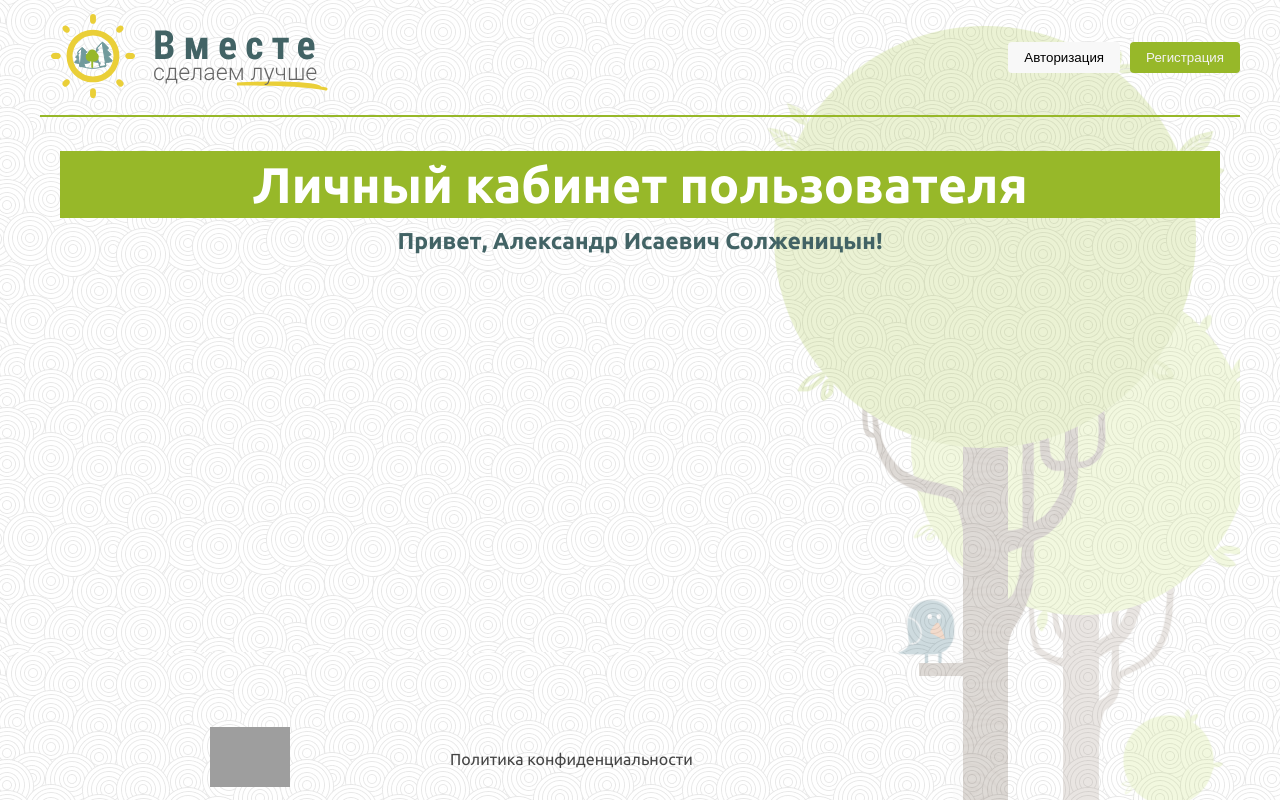
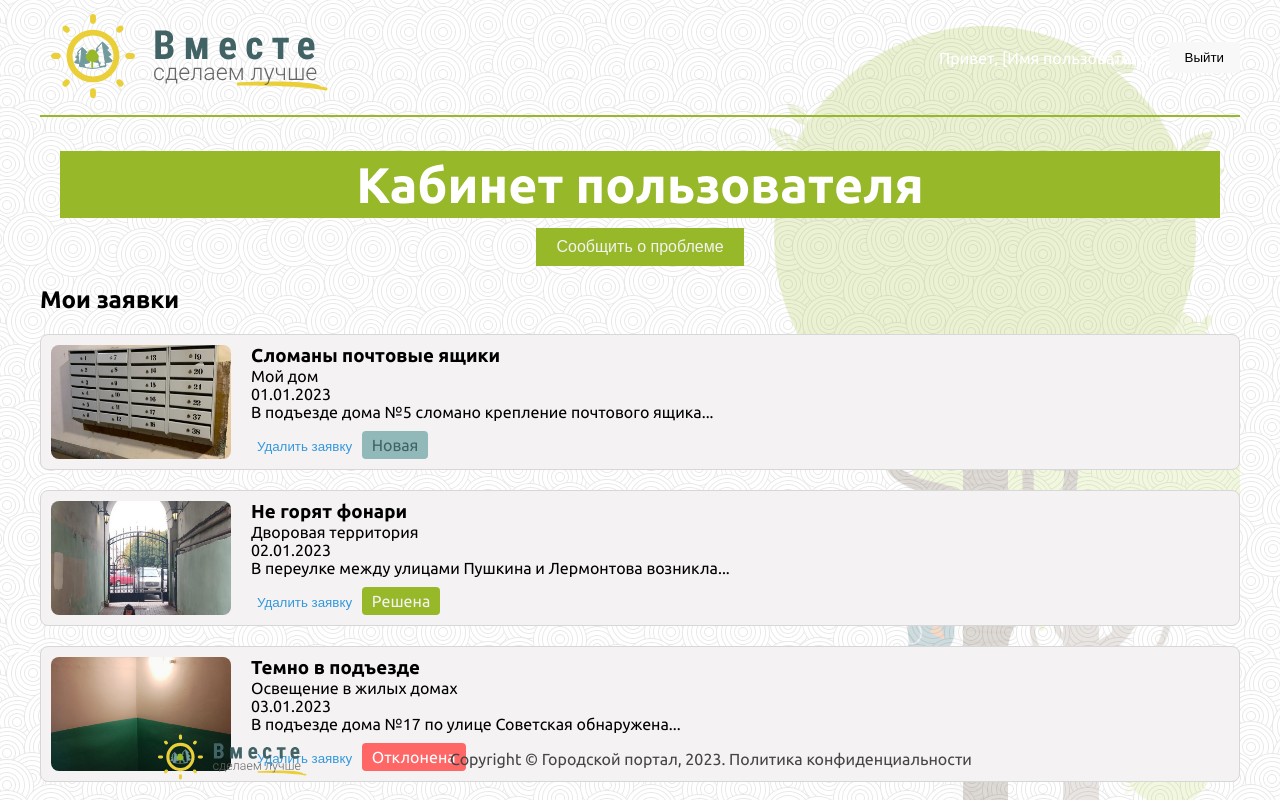
Before and after one commit to fox67rus/web, a PHP site: page /user.html in a window 1280 px wide. Run offline with PHP 8.4, Linux system fonts and the light colour scheme; grey boxes are pictures that could not be loaded.

Commit message:
кабинет пользователя

```diff
--- a/portal/css/styles.css
+++ b/portal/css/styles.css
@@ -326,3 +326,118 @@ footer {
     font-size: 14px;
     margin: 10px 0;
 }
+
+/* стили для личного кабинета */
+.welcome-section button {
+    background: var(--green-medium);
+    color: var(--grey-super-light);
+    border: none;
+    padding: 10px 20px;
+    font-size: 16px;
+    cursor: pointer;
+}
+
+#reportProblemSection {
+    margin-top: 20px;
+    padding: 20px;
+    background: rgba(145, 185, 186, 0.5);
+    display: none;
+}
+
+#reportProblemSection h2 {
+    color: var(--grey-super-dark);
+}
+
+#reportProblemForm label {
+    margin-top: 10px;
+    color: var(--grey-super-dark);
+}
+
+#reportProblemForm textarea {
+    height: 100px;
+}
+
+#reportProblemForm select,
+#reportProblemForm input[type="file"],
+#reportProblemForm button {
+    margin-top: 10px;
+    padding: 8px;
+    border: 1px solid var(--grey-light);
+    border-radius: 4px;
+}
+
+#reportProblemForm button {
+    background: var(--green-medium);
+    color: var(--grey-super-light);
+    cursor: pointer;
+}
+
+#reportProblemForm button:hover {
+    background: var(--grey-super-light);
+    color: var(--green-medium);
+}
+
+.user-requests-section {
+    margin-top: 20px;
+}
+
+.user-requests h2 {
+    color: var(--grey-super-dark);
+}
+
+.user-requests .user-request {
+    display: flex;
+    margin: 20px 0;
+    padding: 10px;
+    border: 1px solid var(--grey-light);
+    border-radius: 8px;
+    background: var(--grey-super-light);
+}
+
+.user-requests .user-request img {
+    max-width: 180px;
+    margin-right: 20px;
+    border-radius: 8px;
+}
+
+.user-requests .request-info {
+    flex: 1;
+}
+
+.user-requests h3,
+.user-requests p {
+    margin: 0;
+}
+
+.user-requests .delete-button {
+    background: none;
+    border: none;
+    color: var(--main-color);
+    cursor: pointer;
+}
+
+.user-requests .delete-button:hover {
+    text-decoration: underline;
+}
+
+.user-requests .status {
+    padding: 5px 10px;
+    border-radius: 4px;
+    margin-top: 10px;
+    display: inline-block;
+}
+
+.user-requests .status.new {
+    background: var(--nautilus-light);
+    color: var(--nautilus-dark);
+}
+
+.user-requests .status.resolved {
+    background: var(--green-medium);
+    color: var(--grey-super-light);
+}
+
+.user-requests .status.rejected {
+    background: #ff6666; /* Красный цвет для отклоненных заявок */
+    color: white;
+}
--- a/portal/user.html
+++ b/portal/user.html
@@ -7,7 +7,7 @@
     <meta name="viewport" content="width=device-width, initial-scale=1.0">
     <link rel="stylesheet" href="css/styles.css">
     <script src="https://code.jquery.com/jquery-3.7.1.min.js"></script>
-    <title>Городской портал</title>
+    <title>Кабинет пользователя</title>
 </head>
 
 <body>
@@ -19,29 +19,98 @@
             </div>
         </a>
         <div class="auth-buttons">
-            <button id="loginButton">Авторизация</button>
-            <button id="registrationButton" class="register-button">Регистрация</button>
+            <p>Привет, [Имя пользователя]!</p>
+            <button id="logoutButton">Выйти</button>
         </div>
     </header>
 
     <div class="welcome-section">
-        <h1>Личный кабинет пользователя</h1>
-        <h2>Привет, Александр Исаевич Солженицын!</h2>
-        <p></p>
+        <h1>Кабинет пользователя</h1>
+        <button id="reportProblemButton">Сообщить о проблеме</button>
     </div>
 
+    <section id="reportProblemSection" class="hidden">
+        <h2>Сообщить о проблеме</h2>
+        <form id="reportProblemForm">
+            <label for="problemTitle">Название:</label>
+            <input type="text" id="problemTitle" name="problemTitle" required>
+
+            <label for="problemDescription">Описание:</label>
+            <textarea id="problemDescription" name="problemDescription" required></textarea>
+
+            <label for="problemCategory">Категория:</label>
+            <select id="problemCategory" name="problemCategory" required>
+                <option value="Дворовая территория">Дворовая территория</option>
+                <option value="Освещение">Освещение</option>
+                <option value="Другое">Другое</option>
+            </select>
+
+            <label for="problemPhoto">Добавить фото:</label>
+            <input type="file" id="problemPhoto" name="problemPhoto">
+
+            <button type="submit">Сообщить о проблеме</button>
+        </form>
+    </section>
+
+    <section class="user-requests-section">
+        <h2>Мои заявки</h2>
+        <div class="user-requests">
+            <!-- Пример заявки 1 -->
+            <div class="user-request">
+                <img src="img/problem1-after.jpg" alt="Фото проблемы 1">
+                <div class="request-info">
+                    <h3>Сломаны почтовые ящики</h3>
+                    <p class="lk_category">Мой дом</p>
+                    <p class="lk_date">01.01.2023</p>
+                    <p>В подъезде дома №5 сломано крепление почтового ящика...</p>
+                    <button class="delete-button" data-id="1">Удалить заявку</button>
+                    <span class="status new">Новая</span>
+                </div>
+            </div>
+            <!-- Пример заявки 2 -->
+            <div class="user-request">
+                <img src="img/problem2-after.jpg" alt="Фото проблемы 2">
+                <div class="request-info">
+                    <h3>Не горят фонари</h3>
+                    <p class="lk_category">Дворовая территория</p>
+                    <p class="lk_date">02.01.2023</p>
+                    <p>В переулке между улицами Пушкина и Лермонтова возникла...</p>
+                    <button class="delete-button" data-id="2">Удалить заявку</button>
+                    <span class="status resolved">Решена</span>
+                </div>
+            </div>
+            <!-- Пример заявки 3 -->
+            <div class="user-request">
+                <img src="img/problem3-after.jpg" alt="Фото проблемы 3">
+                <div class="request-info">
+                    <h3>Темно в подъезде</h3>
+                    <p class="lk_category">Освещение в жилых домах</p>
+                    <p class="lk_date">03.01.2023</p>
+                    <p>В подъезде дома №17 по улице Советская обнаружена...</p>
+                    <button class="delete-button" data-id="3">Удалить заявку</button>
+                    <span class="status rejected">Отклонена</span>
+                </div>
+            </div>
+        </div>
+    </section>
 
     <footer>
         <a href="index.html" class="logo-link">
             <div class="footer-logo">
-                <img src="footer-logo.png" alt="Логотип футера">
+                <img src="img/logo.svg" alt="Логотип">
             </div>
         </a>
         <div class="privacy-policy">
-            <a href="privacy-policy.html">Политика конфиденциальности</a>
+            <p>Copyright © Городской портал, 2023.
+                <span><a href="privacy-policy.html">Политика конфиденциальности</a></span>
+            </p>
         </div>
     </footer>
+</div>
 
-</div>
+
+<script src="js/user.js"></script>
+
 </body>
+
 </html>
```
